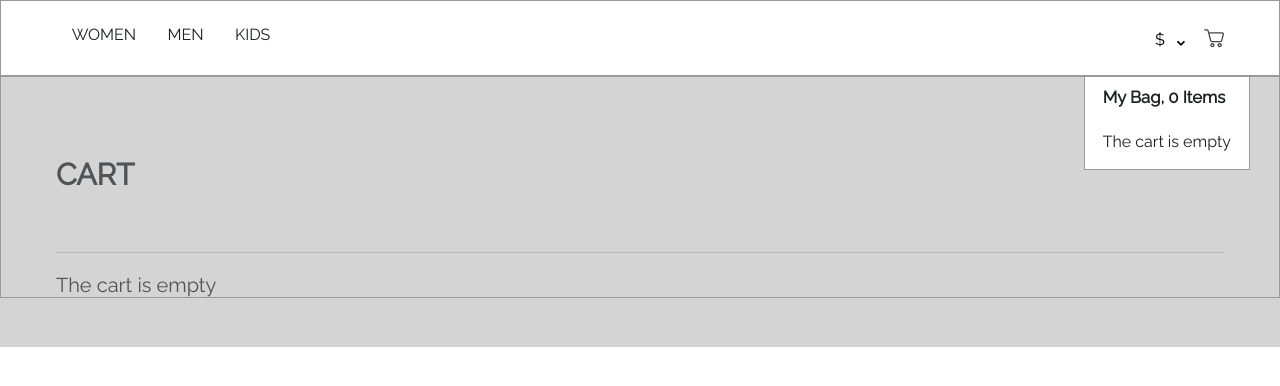
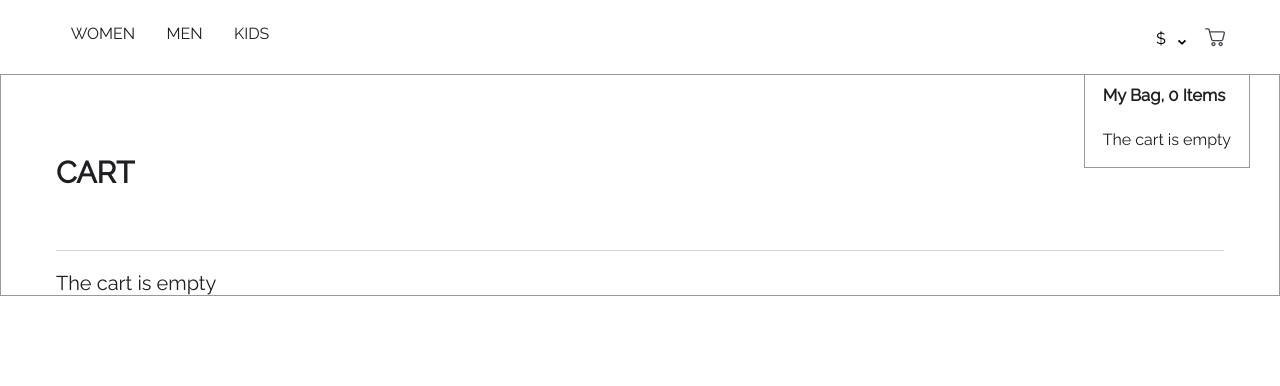
Before and after one commit to muhiddinjv/scandishop, a React (Create React App) app in the folder client/: page /cart in a window 1280 px wide. Both pictures are taken after a click on the icon 1214 px from the left and 38 px from the top of the page. Shown: the top 386 px of the page. Built offline with nearby package versions, Linux system fonts and the light colour scheme; some icons are missing.

Commit message:
feat: add selectCurrency action to redux and fix minicart overlay

```diff
--- a/client/src/actions/index.js
+++ b/client/src/actions/index.js
@@ -32,3 +32,7 @@ export const addImages = (images) => {
 export const selectImage = (image) => {
   return {type: "SELECT_IMAGE",image};
 };
+
+export const selectCurrency = (currency) => {
+  return {type: "SELECT_CURRENCY",currency};
+};
--- a/client/src/compons/CartMini.js
+++ b/client/src/compons/CartMini.js
@@ -115,7 +115,7 @@ class CartMini extends Component {
 
     return (
       <div className="cartmini">
-        <div className="cartmini__bg-layer">
+        <div className="cartmini__overlay" style={{background: quantity === 0 ? 'none' : 'rgba(153, 153, 153, 0.425)'}}>
           <div className="cartmini__dropdown">
             <h5 className="cartmini__page-name">my bag, {quantity} items</h5>
             <ul className="cartmini__items">{addedItems}</ul>
--- a/client/src/compons/Dropdown.js
+++ b/client/src/compons/Dropdown.js
@@ -1,6 +1,8 @@
 import React, { Component } from "react";
 import Helper from './Helper';
 import "../media/sass/Dropdown.scss";
+// import { connect } from 'react-redux';
+import { selectCurrency } from '../actions';
 
 export default class Dropdown extends Component {
   constructor(props) {
@@ -32,6 +34,7 @@ export default class Dropdown extends Component {
     this.dropBtnRef.current.classList.toggle("arrow-spin");
     this.dropLabelRef.current.innerText = Helper.switchCurrency(currency);
     this.dropContentRef.current.classList.toggle("show");
+    selectCurrency(currency)
   }
 
   render() {
@@ -46,3 +49,9 @@ export default class Dropdown extends Component {
     );
   }
 }
+
+// const mapStateToProps = state => {
+//   return { images: state.images }
+// }
+
+// export default connect({selectCurrency})(Dropdown);
--- a/client/src/media/sass/Base.scss
+++ b/client/src/media/sass/Base.scss
@@ -55,8 +55,6 @@ html {
 body {
   position: relative;
   min-height: 100%;
-  // padding: 0 5.5rem;
-  // padding-bottom: 10rem;
 }
 
 img {
--- a/client/src/media/sass/CartMini.scss
+++ b/client/src/media/sass/CartMini.scss
@@ -3,13 +3,13 @@
 .cartmini {
 
 
-  &__bg-layer{
+  &__overlay{
     position: absolute;
     display: flex;
     justify-content: right;
-    background: rgba(153, 153, 153, 0.425);
+    // background: rgba(153, 153, 153, 0.425);
     width: 100%;
-    min-height: 91%;
+    min-height: 100%;
     z-index: 9;
   }
 
--- a/client/src/media/sass/Navbar.scss
+++ b/client/src/media/sass/Navbar.scss
@@ -4,7 +4,6 @@
   display: flex;
   font-family: "Raleway-Regular", sans-serif;
   justify-content: space-between;
-  border: 1px solid #999;
   font-size: 1.6rem;
   padding: 2.4rem 5.5rem 0 5.5rem;
   text-transform: uppercase;
--- a/client/src/reducers/index.js
+++ b/client/src/reducers/index.js
@@ -32,6 +32,11 @@ fetchData();
 
 const cartReducer = (state = initState, action) => {
   //INSIDE APP COMPONENT
+
+  if (action.type === 'SELECT_CURRENCY'){
+    console.log("reducer SEL_CUR: ",action.currency);
+    // return {...state, addedImage: action.image, images: state.images}
+  }
 
   if (action.type === "ADD_TO_CART") {
     let addedItem = state.items.find((item) => item.id === action.id);
```
